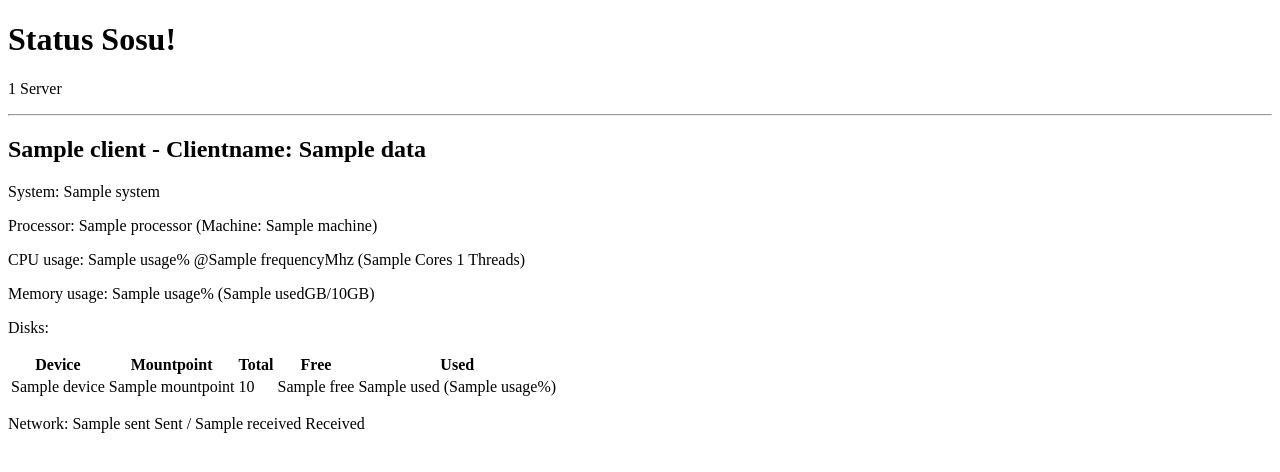
After one commit to Someone-Yang/status_sosu, a Flask app: template templates/default/index.html in a window 1280 px wide. The commit adds this page. Shown: the top 472 px of the page. Run offline with Flask 3, Linux system fonts and the light colour scheme; the template is opened without the code that fills it: most values are stand-ins (such as "Sample title", 1, 10 or a date in 2020).

Commit message:
feat: Add theme function

```diff
--- a/config.yml
+++ b/config.yml
@@ -1,10 +1,46 @@
 host:
   secret: "faputa"
   port: 5000
+web:
   theme: "mdui"
-theme:
-  mdui:
-    title: "Status Sosu!"
-    primary-color: "indigo"
+  title: "Status Sosu!"
+  mdui-primary-color: "indigo"
 client:
   demo:
+    name: "Nanachi"
+    system:
+      display: True
+      custom: "Custom system name"
+    processor:
+      display: True
+      custom: "Custom CPU name"
+    machine:
+      display: True
+      custom: "DMA66"
+    cpu-usage:
+      display: True
+    mem-usage:
+      display: True
+    disk:
+      display: True
+    network:
+      display: True
+  test:
+    name: "Nanachi"
+    system:
+      display: True
+      custom: "Custom system name"
+    processor:
+      display: True
+      custom: "Custom CPU name"
+    machine:
+      display: True
+      custom: "DMA66"
+    cpu-usage:
+      display: True
+    mem-usage:
+      display: True
+    disk:
+      display: True
+    network:
+      display: True
--- /dev/null
+++ b/templates/default/index.html
@@ -0,0 +1,42 @@
+<!doctype html>
+<html lang="zh-cn">
+  <head>
+    <title>Status Sosu</title>
+  </head>
+  <body>
+    <h1>Status Sosu!</h1>
+    <p>{{ datas|length }} Server{% if datas|length > 1 %}s{% endif %}</p>
+    {% for data in datas %}
+    <hr>
+    <h2>{{ client[data['clientname']]['name'] }} - Clientname: {{ data['clientname'] }}</h2>
+    <p>System: {{ data['system'] }}</p>
+    <p>Processor: {{ data['processor'] }} (Machine: {{ data['machine'] }})</p>
+    <p>CPU usage: {{ data['cpu_usage']['usage'] }}% @{{ data['cpu_usage']['frequency'] }}Mhz ({{ data['cpu_usage']['physical_cores'] }} Cores {{ data['cpu_usage']['total_cores'] }} Threads)</p>
+    <p>Memory usage: {{ data['mem_usage']['usage'] }}% ({{ data['mem_usage']['used'] }}GB/{{ data['mem_usage']['total'] }}GB)</p>
+    <p>Disks:</p>
+    <table>
+      <thead>
+        <tr>
+          <th>Device</th>
+          <th>Mountpoint</th>
+          <th>Total</th>
+          <th>Free</th>
+          <th>Used</th>
+        </tr>
+      </thead>
+      <tbody>
+        {% for disk in data['disk'] %}
+        <tr>
+          <td>{{ disk['device'] }}</td>
+          <td>{{ disk['mountpoint'] }}</td>
+          <td>{{ disk['total'] }}</td>
+          <td>{{ disk['free'] }}</td>
+          <td>{{ disk['used'] }} ({{ disk['usage'] }}%)</td>
+        </tr>
+        {% endfor %}
+      </tbody>
+    </table>
+    <p>Network: {{ data['network']['sent'] }} Sent / {{ data['network']['received'] }} Received</p>
+    {% endfor %}
+  </body>
+</html>
--- a/web.py
+++ b/web.py
@@ -6,7 +6,7 @@ web = Blueprint('web', __name__)
 with open('./config.yml', 'r', encoding='utf-8') as f:
   config = yaml.load(f.read(), Loader=yaml.FullLoader)
 
-theme = config['host']['theme']
+theme = config['web']['theme']
 
 @web.route('/', methods=['GET'])
 def index():
@@ -16,4 +16,4 @@ def index():
       data = json.loads(sf.read())
       data["clientname"] = client
       datas.append(data)
-  return render_template(f'{theme}/index.html', client=config['client'], datas=datas, theme=config['theme'][theme])
+  return render_template(f'{theme}/index.html', client=config['client'], datas=datas, web=config['web'])
```
Also changed, not shown: templates/mdui/index.html (+33 -10 lines).
